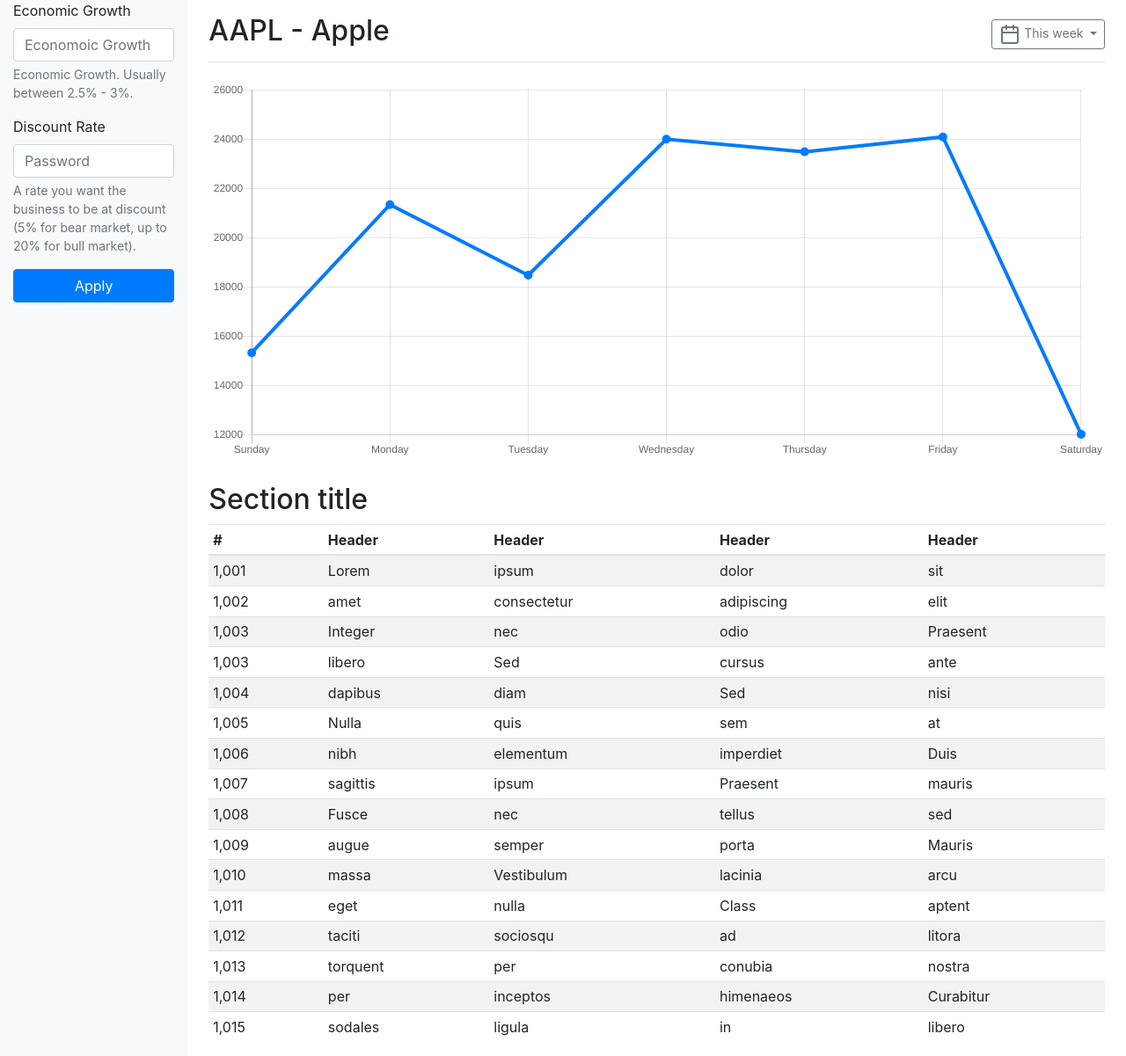
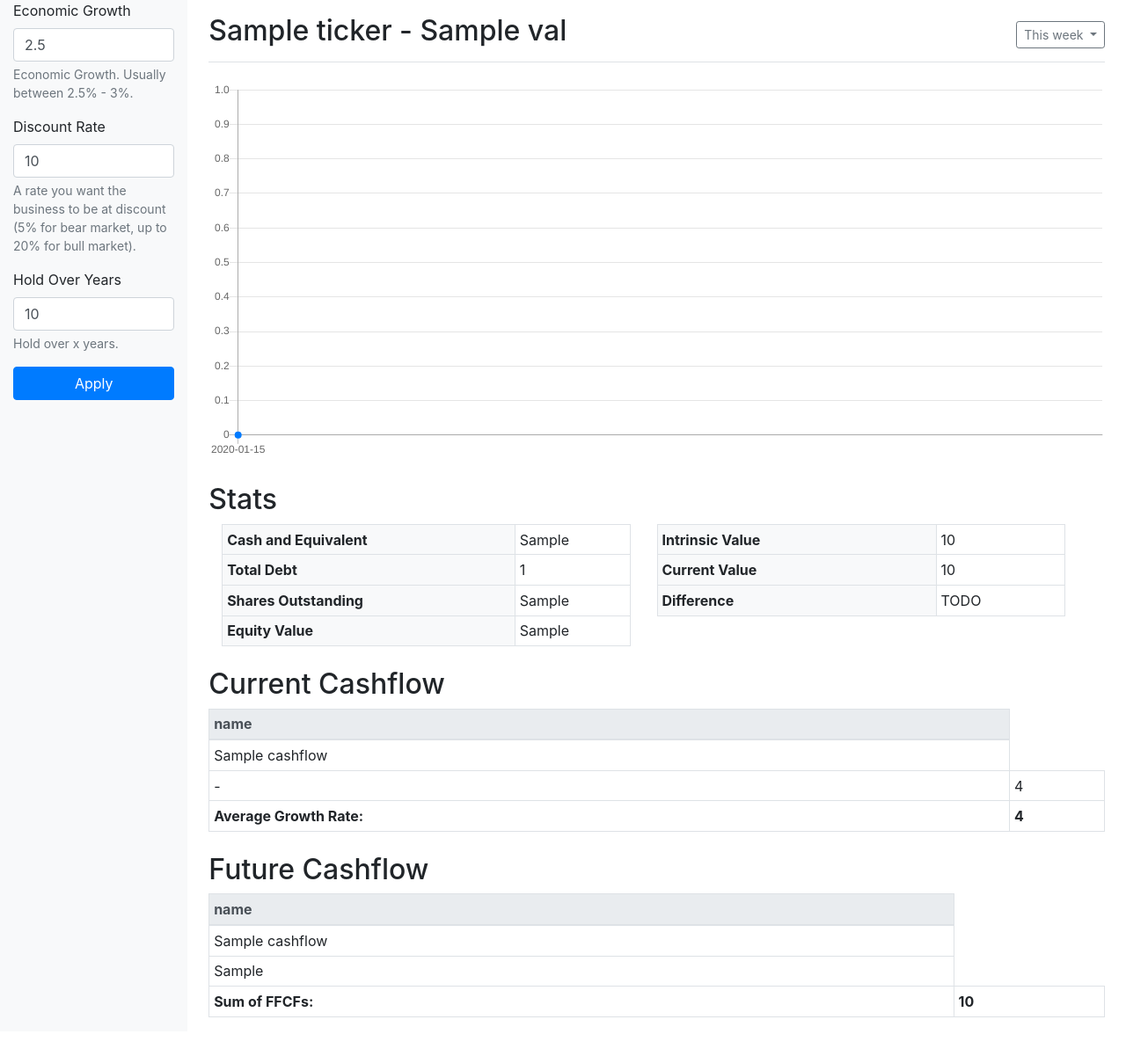
Before and after one commit to weronikazak/Intrinsic_Value, a Flask app: template templates/index.html in a window 1280 px wide. Shown: the part 40-1241 px from the top of the page at 88% size. After the commit the page ends 1197 px from the top, so only its background shows below. Run offline with Flask 2, Linux system fonts and the light colour scheme; the template is opened without the code that fills it: most values are stand-ins (such as "Sample title", 1, 10 or a date in 2020); some libraries are stand-ins or nearby versions.

Commit message:
dashboard fix and graphs

```diff
--- a/app.py
+++ b/app.py
@@ -1,20 +1,65 @@
 
-from flask import Flask, render_template, Response, request
+from flask import Flask, render_template, url_for, redirect, Response, request
+from utils import *
+import yfinance as yf
 
 app = Flask(__name__)
 
-labels = [
-    'JAN', 'FEB', 'MAR', 'APR',
-    'MAY', 'JUN', 'JUL', 'AUG',
-    'SEP', 'OCT', 'NOV', 'DEC'
-]
-
-values = [
-    967.67, 1190.89, 1079.75, 1349.19,
-    2328.91, 2504.28, 2873.83, 4764.87,
-    4349.29, 6458.30, 9907, 16297
-]
-
 @app.route('/')
 def index():
-	return render_template('index.html', max=17000, labels=labels, values=values)
+ return redirect(url_for('stock_profile', tick='AAPL'))
+
+
+@app.route('/<tick>')
+def stock_profile(tick):
+	if (len(tick) > 5):
+		tick ="AAPL"
+
+	perpetual_growth_rate = 0.01
+	dicount_rate = 0.1
+	years_holding = 7
+	year_range = 2023
+
+	if request.method == "POST":
+	   perpetual_growth_rate = request.form.get("growthRate")
+	   dicount_rate = request.form.get("dicountRate")
+	   years_holding = request.form.get("yearsHolding")
+
+	ticker_class = yf.Ticker(tick)
+	name = ticker_class.info["shortName"]
+	current_price = ticker_class.info["currentPrice"]
+	cash_and_eq = ticker_class.balance_sheet.loc["Cash"][0]/1_000_000
+	total_debt = int(ticker_class.info["totalDebt"]/1_000_000)
+	shares_outstanding = int(ticker_class.info['sharesOutstanding']/1_000_000)
+
+	chart_his = ticker_class.history(period="5y")
+	chart_dates = chart_his.index
+	chart_values = chart_his["Close"].values
+
+	cashflows = get_current_cashflow(tick, year_range)
+	growth_rates, avg_growth_rate = get_growth_rates(cashflows)
+	future_cashflows = get_future_cashflows(cashflows, years_holding, avg_growth_rate)
+	future_cashflows = get_terminal_value(future_cashflows, perpetual_growth_rate, dicount_rate)
+	PV_of_FFCFs, sum_of_FCFs = get_PV_of_FFCFs(future_cashflows, dicount_rate)
+	equity_value, price_per_share = get_equity_and_intrinsic(sum_of_FCFs, cash_and_eq, total_debt, shares_outstanding)
+
+	values = {
+		"ticker": tick,
+		"name": name,
+		"cashflows": cashflows,
+		"growth_rates": growth_rates,
+		"avg_growth_rate": avg_growth_rate,
+		"future_cashflows": future_cashflows,
+		"PV_of_FFCFs": PV_of_FFCFs,
+		"sum_of_FCFs": sum_of_FCFs,
+		"cash_and_eq": cash_and_eq,
+		"total_debt" : total_debt,
+		"shares_outstanding": shares_outstanding,
+		"equity_value" : equity_value,
+		"price_per_share": price_per_share,
+		"current_price_per_share": current_price,
+		"chart_dates": chart_dates,
+		"chart_values":chart_values
+
+	}
+	return render_template('index.html', val=values)
--- a/templates/index.html
+++ b/templates/index.html
@@ -29,24 +29,34 @@
         <nav class="col-md-2 d-12 d-md-block bg-light sidebar">
           <div class="sidebar-sticky">
             <form>
+
               <div class="form-group">
                 <label for="economicGrowth">Economic Growth</label>
-                <input type="number" class="form-control" id="economicGrowth" name="economicGrowth" aria-describedby="economicGrowth" placeholder="Economoic Growth">
-                <small id="emailHelp" class="form-text text-muted">Economic Growth. Usually between 2.5% - 3%.</small>
+                <input type="number" class="form-control" id="economicGrowth" name="economicGrowth" aria-describedby="economicGrowth" placeholder="Economic Growth" value="2.5">
+                <small class="form-text text-muted">Economic Growth. Usually between 2.5% - 3%.</small>
               </div>
+
               <div class="form-group">
                 <label for="discountRate">Discount Rate</label>
-                <input type="number" class="form-control" id="exampleInputPassword1" placeholder="Password">
-                <small id="emailHelp" class="form-text text-muted">A rate you want the business to be at discount (5% for bear market, up to 20% for bull market).</small>
+                <input type="number" class="form-control" id="growthRate" placeholder="growthRate" value="10">
+                <small class="form-text text-muted">A rate you want the business to be at discount (5% for bear market, up to 20% for bull market).</small>
               </div>
+
+              <div class="form-group">
+                <label for="holdYears">Hold Over Years</label>
+                <input type="number" class="form-control" id="holdYears" placeholder="holdYears" value="10">
+                <small class="form-text text-muted">Hold over x years.</small>
+              </div>
+
               <button type="submit" class="btn btn-primary w-100">Apply</button>
+
             </form>
           </div>
         </nav>
 
         <main role="main" class="col-md-9 ml-sm-auto col-lg-10 pt-3 px-4">
           <div class="d-flex justify-content-between flex-wrap flex-md-nowrap align-items-center pb-2 mb-3 border-bottom">
-            <h1 class="h2">AAPL - Apple</h1>
+            <h1 class="h2">{{ val['ticker'] }} - {{ val['name'] }}</h1>
             <div class="btn-toolbar mb-2 mb-md-0">
               <button class="btn btn-sm btn-outline-secondary dropdown-toggle">
                 <span data-feather="calendar"></span>
@@ -57,130 +67,119 @@
 
           <canvas class="my-4" id="myChart" width="900" height="380"></canvas>
 
-          <h2>Section title</h2>
+          <h2 class="my-2">Stats</h2>
+          <div class="container col-12 row">
+            <div class="col-6">
+              <div class="table-responsive">
+                <table class="table table-bordered table-sm">
+                  <tbody>
+                    <tr>
+                      <th class="bg-light"> Cash and Equivalent </th>
+                      <td>{{ val["cash_and_eq"] }}</td>
+                    </tr>
+
+                    <tr>
+                      <th class="bg-light"> Total Debt </th>
+                      <td>{{ val["total_debt"] }}</td>
+                    </tr>
+
+                    <tr>
+                      <th class="bg-light"> Shares Outstanding </th>
+                      <td>{{ val["shares_outstanding"] }}</td>
+                    </tr>
+
+                    <tr>
+                      <th class="bg-light"> Equity Value </th>
+                      <td>{{ val["equity_value"] }}</td>
+                    </tr>
+                  </tbody>
+                </table>
+              </div>
+            </div>
+
+            <div class="col-6">
+              <div class="table-responsive">
+                <table class="table table-bordered table-sm">
+                  <tbody>
+                    <tr>
+                      <th class="bg-light"> Intrinsic Value </th>
+                      <td>{{ val["price_per_share"] }}</td>
+                    </tr>
+
+                    <tr>
+                      <th class="bg-light"> Current Value </th>
+                      <td>{{ val['current_price_per_share'] }}</td>
+                    </tr>
+
+                    <tr>
+                      <th class="bg-light"> Difference </th>
+                      <td>TODO</td>
+                    </tr>
+                  </tbody>
+                </table>
+              </div>
+            </div>
+          </div>
+
+
+          <h2 class="my-2">Current Cashflow</h2>
           <div class="table-responsive">
-            <table class="table table-striped table-sm">
-              <thead>
+            <table class="table table-bordered table-sm">
+              <thead class="thead-light">
                 <tr>
-                  <th>#</th>
-                  <th>Header</th>
-                  <th>Header</th>
-                  <th>Header</th>
-                  <th>Header</th>
+                  {% for year in val['cashflows'].keys() %}
+                    <th>{{ year }}</th>
+                  {% endfor %}
                 </tr>
               </thead>
               <tbody>
                 <tr>
-                  <td>1,001</td>
-                  <td>Lorem</td>
-                  <td>ipsum</td>
-                  <td>dolor</td>
-                  <td>sit</td>
+                  {% for cashflow in val['cashflows'].values() %}
+                    <td>{{ cashflow }}</td>
+                  {% endfor %}
                 </tr>
+
                 <tr>
-                  <td>1,002</td>
-                  <td>amet</td>
-                  <td>consectetur</td>
-                  <td>adipiscing</td>
-                  <td>elit</td>
+                  <td>-</td>
+                  {% for rate in val['growth_rates'].values() %}
+                    <td>{{ rate }}</td>
+                  {% endfor %}
                 </tr>
+
                 <tr>
-                  <td>1,003</td>
-                  <td>Integer</td>
-                  <td>nec</td>
-                  <td>odio</td>
-                  <td>Praesent</td>
+                  <th colspan="{{ (val['cashflows']|length)-1 }}">Average Growth Rate:</td>
+                  <th>{{ val['avg_growth_rate'] }}</th>
+              </tr>
+              </tbody>
+            </table>
+          </div>
+
+          <h2 class="my-2">Future Cashflow</h2>
+          <div class="table-responsive">
+            <table class="table table-bordered table-sm">
+              <thead class="thead-light">
+                <tr>
+                  {% for year in val['future_cashflows'].keys() %}
+                    <th>{{ year }}</th>
+                  {% endfor %}
                 </tr>
+              </thead>
+              <tbody>
                 <tr>
-                  <td>1,003</td>
-                  <td>libero</td>
-                  <td>Sed</td>
-                  <td>cursus</td>
-                  <td>ante</td>
+                  {% for cashflow in val['future_cashflows'].values() %}
+                    <td>{{ cashflow }}</td>
+                  {% endfor %}
                 </tr>
+
                 <tr>
-                  <td>1,004</td>
-                  <td>dapibus</td>
-                  <td>diam</td>
-                  <td>Sed</td>
-                  <td>nisi</td>
+                  {% for PV in val['PV_of_FFCFs'].values() %}
+                    <td>{{ PV }}</td>
+                  {% endfor %}
                 </tr>
+
                 <tr>
-                  <td>1,005</td>
-                  <td>Nulla</td>
-                  <td>quis</td>
-                  <td>sem</td>
-                  <td>at</td>
-                </tr>
-                <tr>
-                  <td>1,006</td>
-                  <td>nibh</td>
-                  <td>elementum</td>
-                  <td>imperdiet</td>
-                  <td>Duis</td>
-                </tr>
-                <tr>
-                  <td>1,007</td>
-                  <td>sagittis</td>
-                  <td>ipsum</td>
-                  <td>Praesent</td>
-                  <td>mauris</td>
-                </tr>
-                <tr>
-                  <td>1,008</td>
-                  <td>Fusce</td>
-                  <td>nec</td>
-                  <td>tellus</td>
-                  <td>sed</td>
-                </tr>
-                <tr>
-                  <td>1,009</td>
-                  <td>augue</td>
-                  <td>semper</td>
-                  <td>porta</td>
-                  <td>Mauris</td>
-                </tr>
-                <tr>
-                  <td>1,010</td>
-                  <td>massa</td>
-                  <td>Vestibulum</td>
-                  <td>lacinia</td>
-                  <td>arcu</td>
-                </tr>
-                <tr>
-                  <td>1,011</td>
-                  <td>eget</td>
-                  <td>nulla</td>
-                  <td>Class</td>
-                  <td>aptent</td>
-                </tr>
-                <tr>
-                  <td>1,012</td>
-                  <td>taciti</td>
-                  <td>sociosqu</td>
-                  <td>ad</td>
-                  <td>litora</td>
-                </tr>
-                <tr>
-                  <td>1,013</td>
-                  <td>torquent</td>
-                  <td>per</td>
-                  <td>conubia</td>
-                  <td>nostra</td>
-                </tr>
-                <tr>
-                  <td>1,014</td>
-                  <td>per</td>
-                  <td>inceptos</td>
-                  <td>himenaeos</td>
-                  <td>Curabitur</td>
-                </tr>
-                <tr>
-                  <td>1,015</td>
-                  <td>sodales</td>
-                  <td>ligula</td>
-                  <td>in</td>
-                  <td>libero</td>
+                  <th colspan="{{ (val['PV_of_FFCFs']|length)-1 }}">Sum of FFCFs:</td>
+                  <th>{{ val['sum_of_FCFs'] }}</td>
                 </tr>
               </tbody>
             </table>
@@ -196,10 +195,10 @@
     <script src="https://cdn.jsdelivr.net/npm/jquery@3.5.1/dist/jquery.slim.min.js" integrity="sha384-DfXdz2htPH0lsSSs5nCTpuj/zy4C+OGpamoFVy38MVBnE+IbbVYUew+OrCXaRkfj" crossorigin="anonymous"></script>
     <script src="https://cdn.jsdelivr.net/npm/bootstrap@4.6.1/dist/js/bootstrap.bundle.min.js" integrity="sha384-fQybjgWLrvvRgtW6bFlB7jaZrFsaBXjsOMm/tB9LTS58ONXgqbR9W8oWht/amnpF" crossorigin="anonymous"></script>
     <!-- Icons -->
-    <script src="https://unpkg.com/feather-icons/dist/feather.min.js"></script>
-    <script>
+    <!-- <script src="https://unpkg.com/feather-icons/dist/feather.min.js"></script> -->
+    <!-- <script>
       feather.replace()
-    </script>
+    </script> -->
 
     <!-- Graphs -->
     <script src="https://cdn.jsdelivr.net/npm/chart.js@2.7.1/dist/Chart.min.js"></script>
@@ -208,13 +207,21 @@
       var myChart = new Chart(ctx, {
         type: 'line',
         data: {
-          labels: ["Sunday", "Monday", "Tuesday", "Wednesday", "Thursday", "Friday", "Saturday"],
+          labels: [
+                  {% for date in val['chart_dates'] %}
+                    "{{ date }}",
+                  {% endfor %}
+                ],
           datasets: [{
-            data: [15339, 21345, 18483, 24003, 23489, 24092, 12034],
+            data: [
+              {% for value in val['chart_values'] %}
+                      {{ value }},
+                {% endfor %}
+              ],
             lineTension: 0,
             backgroundColor: 'transparent',
             borderColor: '#007bff',
-            borderWidth: 4,
+            borderWidth: 2,
             pointBackgroundColor: '#007bff'
           }]
         },
```
Also changed, not shown: chart.js (deleted, +0 -51 lines), utils.py (added, +90 -0 lines), companies.csv, 4 other files.
